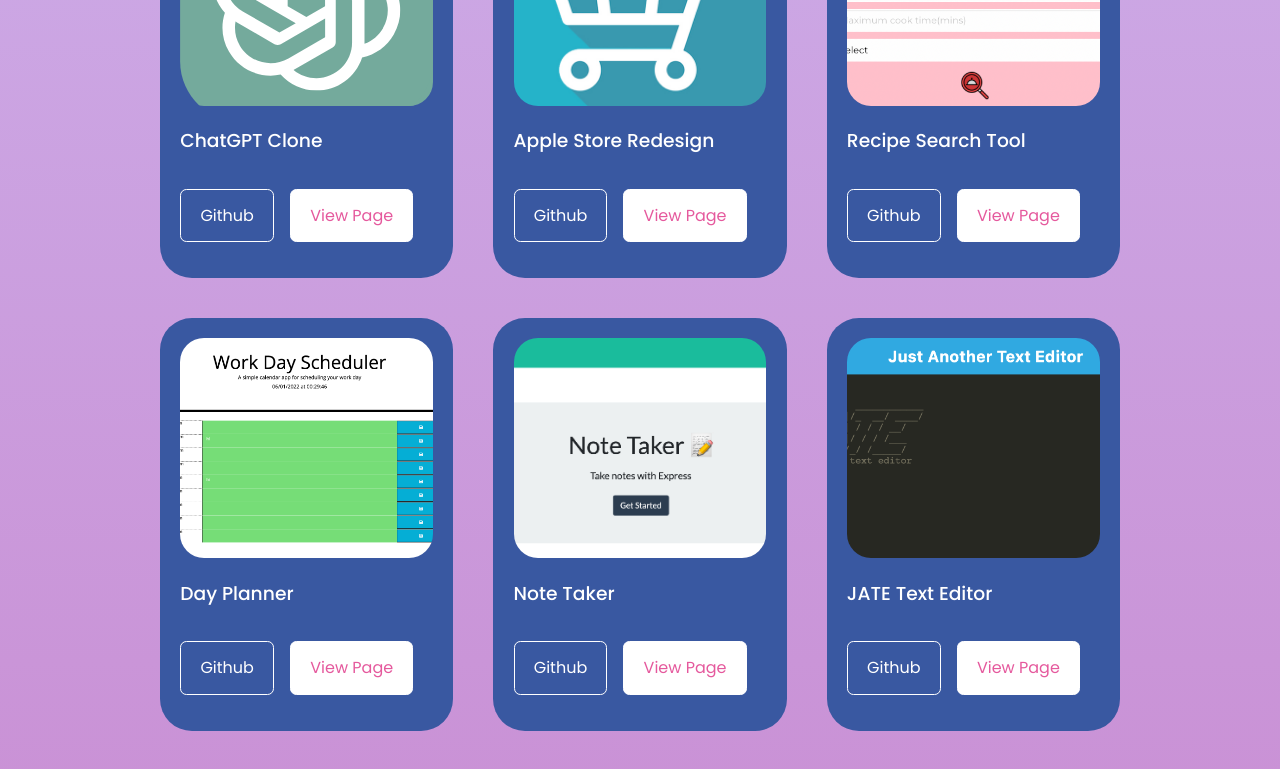
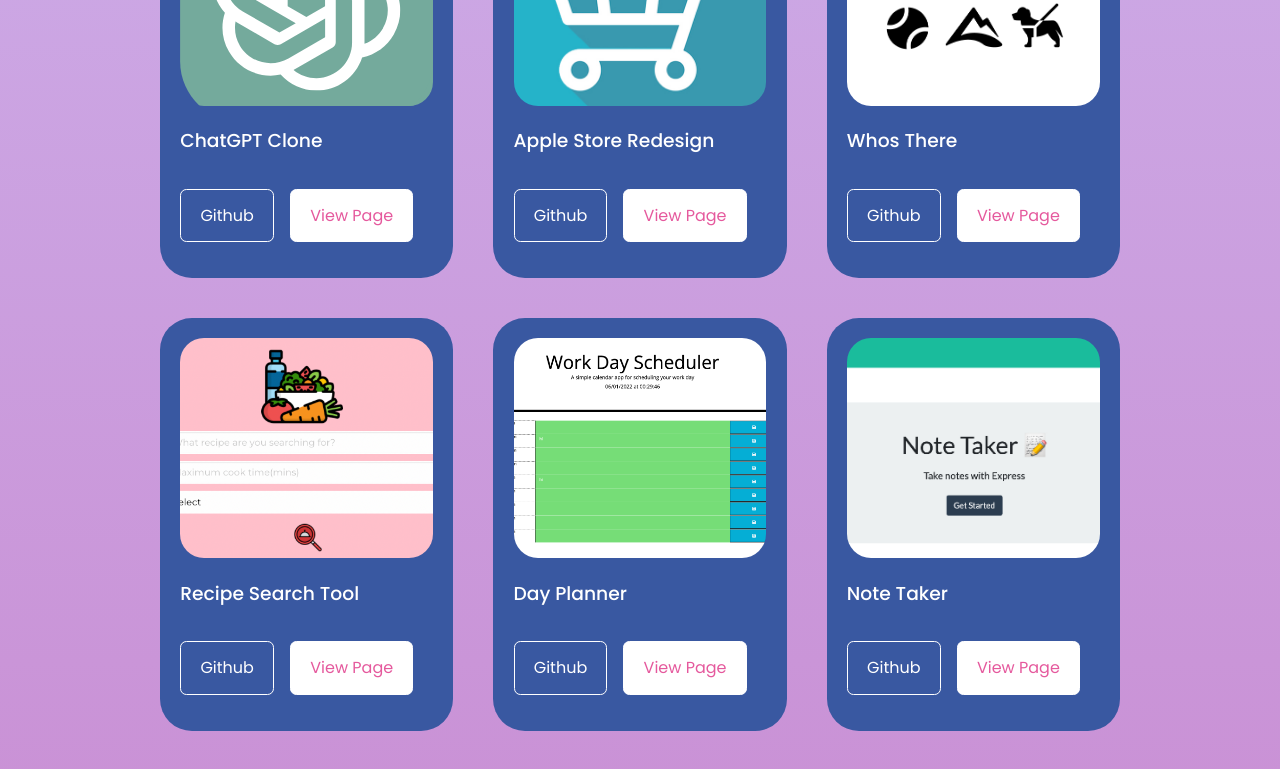
Before and after one commit to Kristixxg/react-portfolio, a React (Create React App) app: page / in a window 1280 px wide. Shown: the part 2280-3049 px from the top of the page. Built offline with nearby package versions, Linux system fonts and the light colour scheme.

Commit message:
add quiz project

```diff
--- a/src/components/portfolio/Portfolio.jsx
+++ b/src/components/portfolio/Portfolio.jsx
@@ -2,7 +2,7 @@
 import "./portfolio.css";
 import Recipe from "../../assets/recipeSearch.png";
 import BookSpot from "../../assets/bookSpot.png";
-// import Quiz from '../../assets/quiz.png';
+import Quiz from "../../assets/quiz.png";
 import NoteTaker from "../../assets/notetaker.png";
 import dayplanner from "../../assets/dayplanner.png";
 import textEditor from "../../assets/texteditor.png";
@@ -25,13 +25,13 @@
     github: "https://github.com/Kristixxg/Apple-Clone",
     demo: "https://apple-clone-kg.herokuapp.com/",
   },
-  //   {
-  //     id: 2,
-  //     image: whosthere,
-  //     title: "Whos There",
-  //     github: "https://github.com/Kristixxg/whos-there",
-  //     demo: "https://whos-there-kkc.herokuapp.com/",
-  //   },
+  {
+    id: 2,
+    image: whosthere,
+    title: "Whos There",
+    github: "https://github.com/Kristixxg/whos-there",
+    demo: "https://whos-there-kkc.herokuapp.com/",
+  },
   {
     id: 3,
     image: Recipe,
@@ -67,13 +67,13 @@
     github: "https://github.com/Kristixxg/book-spot-search-tool",
     demo: "https://aqueous-plateau-74718.herokuapp.com/",
   },
-  // {
-  //     id:4,
-  //     image: Quiz,
-  //     title: 'Code Quiz',
-  //     github: 'https://github.com/Kristixxg/code-quiz',
-  //     demo:'https://kristixxg.github.io/code-quiz/'
-  // },
+  {
+    id: 4,
+    image: Quiz,
+    title: "Code Quiz",
+    github: "https://github.com/Kristixxg/code-quiz",
+    demo: "https://kristixxg.github.io/code-quiz/",
+  },
 ];
 
 const Portfolio = () => {
```
